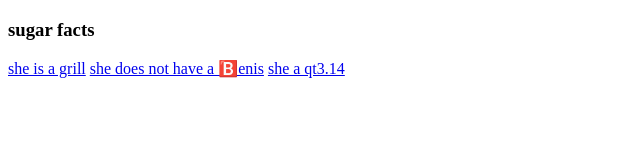
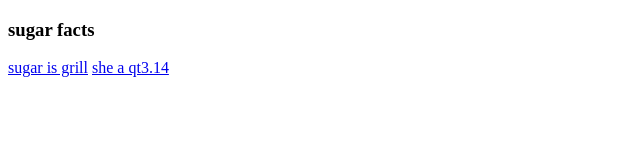
Before and after one commit to TomRYH/tomryh.github.io, a plain HTML site: page sugar.html in a window 1280 px wide. Shown: the whole page, without its empty margins (0-640 px from the left). Drawn offline with Linux system fonts and the light colour scheme.

Commit message:
sugarrrr

```diff
--- a/sugar.html
+++ b/sugar.html
@@ -10,8 +10,7 @@
             <h3>sugar facts</h3>
           </div>
           <div id="projects">
-            <a href="#">she is a grill</a>
-            <a href="#">she does not have a 🅱️enis</a>
+            <a href="#">sugar is grill</a>
             <a href="#">she a qt3.14</a>
           </div>
     </body>
```
Also changed, not shown: index.html (+1 -0 lines).
